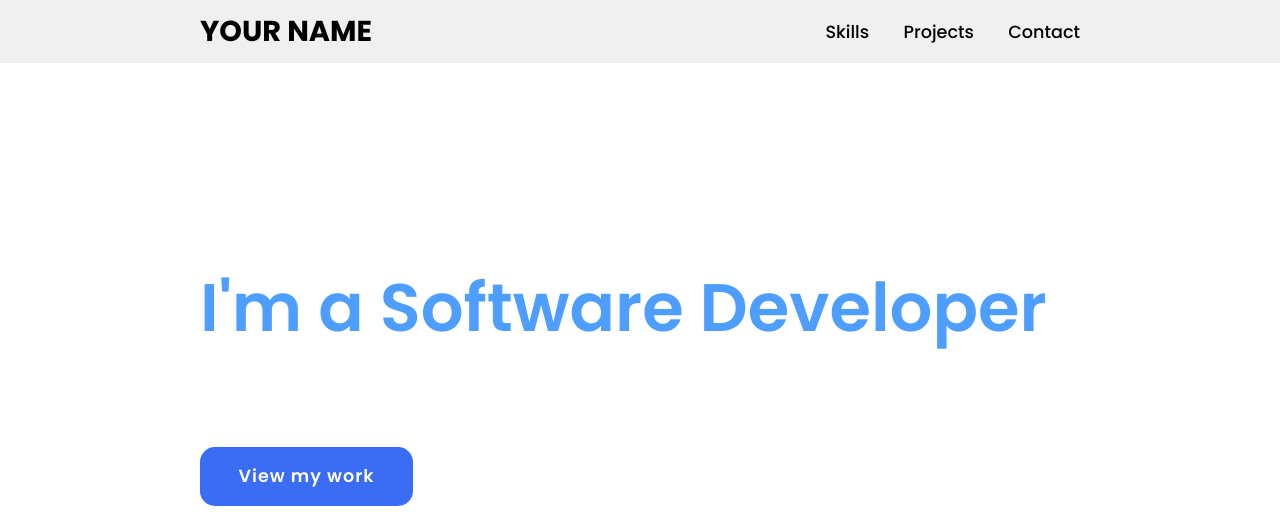
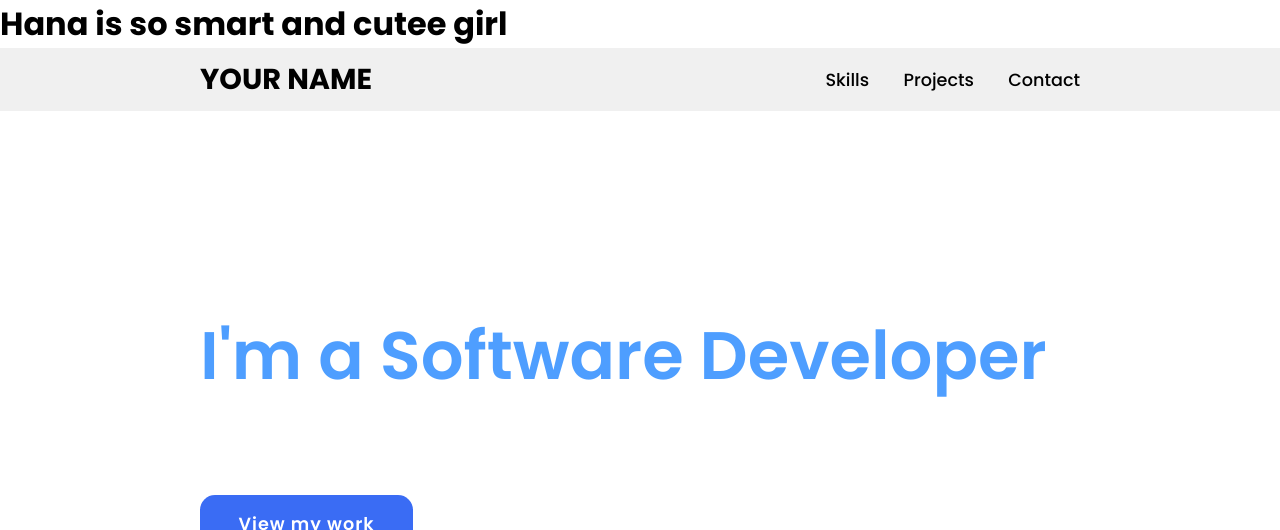
Before and after one commit to HanaElraghy/protofolio, a plain HTML site: page index.html in a window 1280 px wide. Shown: the top 530 px of the page. Drawn offline with Linux system fonts and the light colour scheme.

Commit message:
h1 added

```diff
--- a/index.html
+++ b/index.html
@@ -11,7 +11,7 @@
 </head>
 
 <body>
-
+   <h1>Hana is so smart and cutee girl</h1>
     <header>
         <a href="#" class="logo">Your Name</a>
         <nav class="navigation">
```
